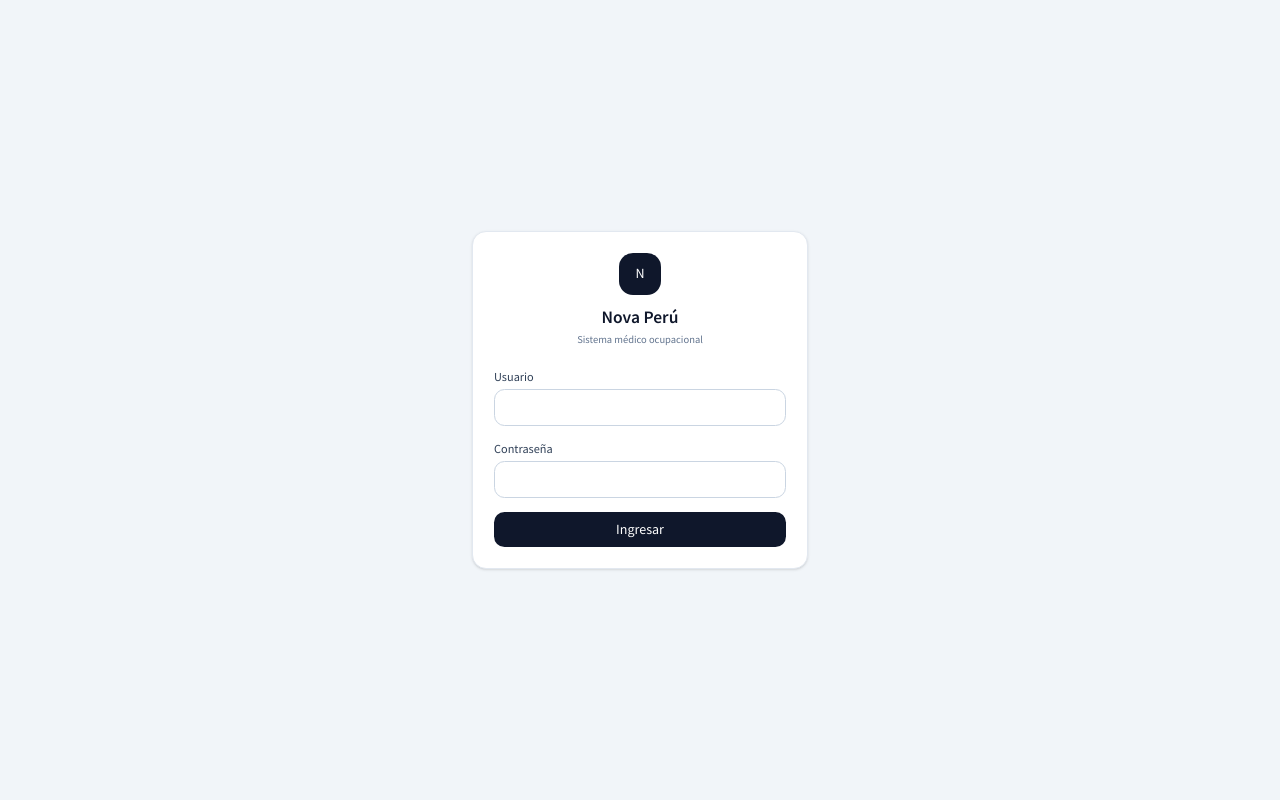
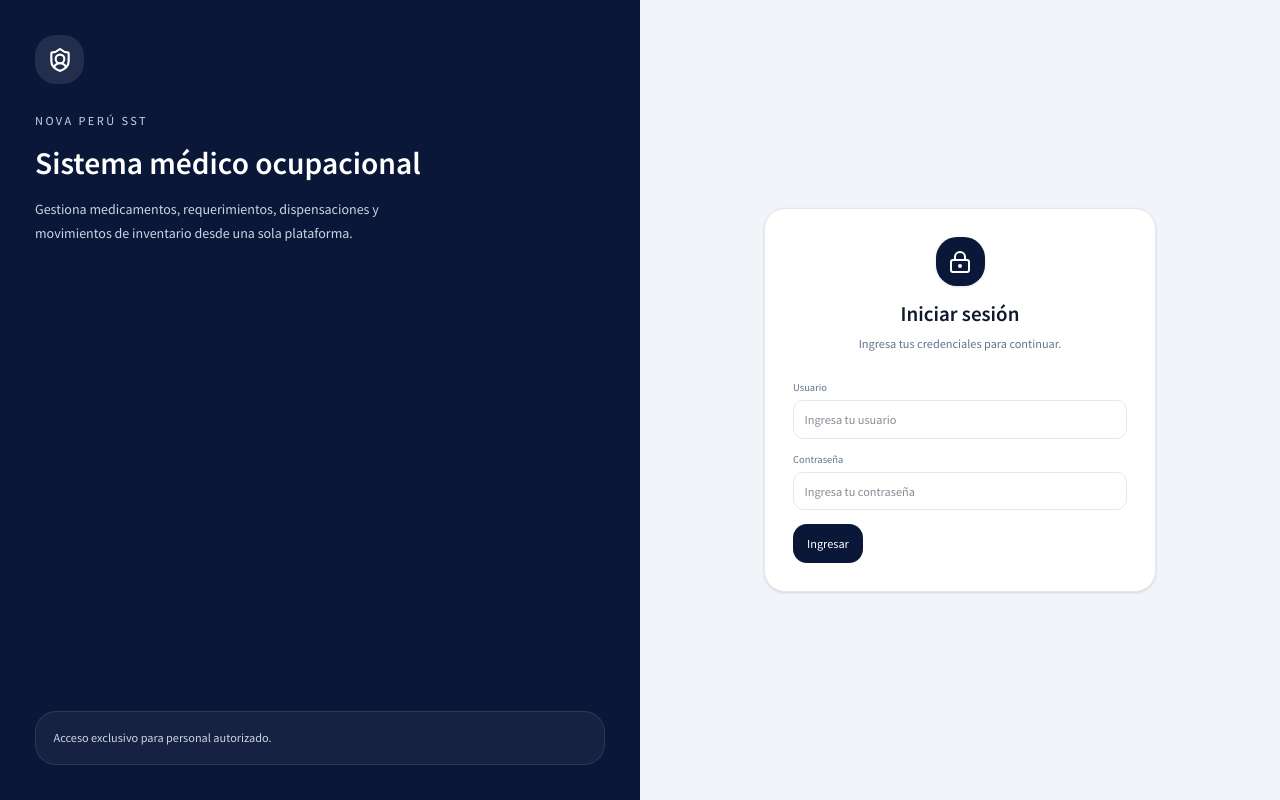
Before and after one commit to nova-salud/nova-salud-web, a React (Vite) app: page /login in a window 1280 px wide. Built offline with nearby package versions, Linux system fonts and the light colour scheme; no server answers.

Commit message:
feat: integrate AppToaster for enhanced user feedback and add toast service for error handling

```diff
--- a/src/App.tsx
+++ b/src/App.tsx
@@ -1,10 +1,12 @@
 import { RouterProvider } from 'react-router'
 import AppProvider from '@/app/providers/AppProvider'
 import { router } from '@/app/router'
+import AppToaster from './shared/components/feedback/AppToaster'
 
 const App = () => {
   return (
     <AppProvider>
+      <AppToaster />
       <RouterProvider router={router} />
     </AppProvider>
   )
--- /dev/null
+++ b/src/core/services/toast.service.ts
@@ -0,0 +1,26 @@
+import { toast } from 'sonner'
+
+export const toastService = {
+  success: (message: string) => {
+    toast.success(message)
+  },
+
+  error: (message: string) => {
+    toast.error(message)
+  },
+
+  info: (message: string) => {
+    toast(message)
+  },
+
+  promise: async <T>(
+    promise: Promise<T>,
+    messages: {
+      loading: string
+      success: string | ((data: T) => string)
+      error: string
+    },
+  )=> {
+    toast.promise(promise, messages)
+  },
+}
--- /dev/null
+++ b/src/core/utils/parse-backend-error.ts
@@ -0,0 +1,21 @@
+import type { BackendError } from '@/core/types/backend-error.type'
+
+const DEFAULT_ERROR_MESSAGE = 'Ocurrió un error inesperado.'
+
+export const parseBackendError = (error: unknown): string => {
+  if (!error) return DEFAULT_ERROR_MESSAGE
+
+  const backendError = error as BackendError
+
+  // Caso: message = string[]
+  if (Array.isArray(backendError?.message)) {
+    return backendError.message[0] ?? DEFAULT_ERROR_MESSAGE
+  }
+
+  // Caso: message = string
+  if (typeof backendError?.message === 'string') {
+    return backendError.message
+  }
+
+  return DEFAULT_ERROR_MESSAGE
+}
--- a/src/features/auth/hooks/useLogin.ts
+++ b/src/features/auth/hooks/useLogin.ts
@@ -1,11 +1,17 @@
-import { useState } from 'react'
-import type { BackendError } from '@/core/types/backend-error.type'
+import { useCallback, useState } from 'react'
+import { useNavigate } from 'react-router'
+import { authService } from '../services/auth.service'
+import { parseBackendError } from '@/core/utils/parse-backend-error'
+import { toastService } from '@/core/services/toast.service'
 import { useAuthStore } from '@/shared/store/auth.store'
-import { authService } from '../services/auth.service'
-import type { LoginDto } from '../types/login.dto'
+
+type LoginDto = {
+  username: string
+  password: string
+}
 
 type UseLoginReturn = {
-  login: (payload: LoginDto) => Promise<void>
+  login: (dto: LoginDto) => Promise<void>
   isLoading: boolean
   error: string | null
   clearError: () => void
@@ -13,35 +19,32 @@ type UseLoginReturn = {
 
 export const useLogin = (): UseLoginReturn => {
   const setSession = useAuthStore((state) => state.setSession)
+  const navigate = useNavigate()
 
   const [isLoading, setIsLoading] = useState(false)
   const [error, setError] = useState<string | null>(null)
 
-  const login = async (payload: LoginDto): Promise<void> => {
+  const login = useCallback(async (dto: LoginDto) => {
     try {
       setIsLoading(true)
       setError(null)
 
-      const session = await authService.login(payload)
+      const session = await authService.login(dto)
       setSession(session)
+
+      toastService.success('Bienvenido 👋')
+      navigate('/')
     } catch (err) {
-      const backendError = err as BackendError
+      const message = parseBackendError(err)
 
-      if (Array.isArray(backendError.message)) {
-        setError(backendError.message[0] ?? 'Ocurrió un error al iniciar sesión.')
-      } else {
-        setError(backendError.message ?? 'Ocurrió un error al iniciar sesión.')
-      }
-
-      throw err
+      setError(message)
+      toastService.error(message)
     } finally {
       setIsLoading(false)
     }
-  }
+  }, [navigate])
 
-  const clearError = (): void => {
-    setError(null)
-  }
+  const clearError = () => setError(null)
 
   return {
     login,
--- a/src/features/auth/pages/LoginPage.tsx
+++ b/src/features/auth/pages/LoginPage.tsx
@@ -1,11 +1,13 @@
-import { useState } from 'react'
+import { useState, type FormEvent } from 'react'
 import { Navigate } from 'react-router'
+import { LockKeyhole, ShieldUser } from 'lucide-react'
+import { Button, Input } from '@/shared/components/ui/form'
 import { useAuth } from '@/shared/hooks/useAuth'
 import { useLogin } from '../hooks/useLogin'
 
 const LoginPage = () => {
   const { isAuthenticated } = useAuth()
-  const { login, isLoading, error, clearError } = useLogin()
+  const { login, isLoading, clearError } = useLogin()
 
   const [username, setUsername] = useState('')
   const [password, setPassword] = useState('')
@@ -14,9 +16,8 @@ const LoginPage = () => {
     return <Navigate to="/" replace />
   }
 
-  const handleSubmit = async (event: React.SubmitEvent<HTMLFormElement>) => {
+  const handleSubmit = async (event: FormEvent<HTMLFormElement>) => {
     event.preventDefault()
-
     clearError()
 
     await login({
@@ -26,65 +27,80 @@ const LoginPage = () => {
   }
 
   return (
-    <div className="flex min-h-screen items-center justify-center bg-slate-100 px-4">
-      <form
-        onSubmit={handleSubmit}
-        className="w-full max-w-sm rounded-2xl border border-slate-200 bg-white p-6 shadow-sm"
-      >
-        <div className="mb-6 text-center">
-          <div className="mx-auto mb-3 flex h-12 w-12 items-center justify-center rounded-2xl bg-slate-900 text-white">
-            N
+    <div className="flex min-h-screen bg-slate-100">
+      <div className="hidden flex-1 bg-[#0B1739] lg:flex lg:flex-col lg:justify-between lg:p-10">
+        <div>
+          <div className="flex h-14 w-14 items-center justify-center rounded-3xl bg-white/10 text-white">
+            <ShieldUser size={26} />
           </div>
-          <h1 className="text-xl font-semibold text-slate-900">Nova Perú</h1>
-          <p className="mt-1 text-xs text-slate-500">
-            Sistema médico ocupacional
+
+          <div className="mt-8 max-w-md">
+            <p className="text-sm font-medium uppercase tracking-[0.2em] text-slate-300">
+              Nova Perú SST
+            </p>
+
+            <h1 className="mt-4 text-4xl font-semibold leading-tight text-white">
+              Sistema médico ocupacional
+            </h1>
+
+            <p className="mt-4 text-base leading-7 text-slate-300">
+              Gestiona medicamentos, requerimientos, dispensaciones y movimientos
+              de inventario desde una sola plataforma.
+            </p>
+          </div>
+        </div>
+
+        <div className="rounded-3xl border border-white/10 bg-white/5 p-5">
+          <p className="text-sm text-slate-300">
+            Acceso exclusivo para personal autorizado.
           </p>
         </div>
+      </div>
 
-        <div className="mb-4">
-          <label htmlFor="username" className="mb-1 block text-sm font-medium text-slate-700">
-            Usuario
-          </label>
-          <input
-            id="username"
-            type="text"
-            value={username}
-            onChange={(event) => setUsername(event.target.value)}
-            className="w-full rounded-xl border border-slate-300 px-3 py-2 outline-none focus:border-slate-500"
-            autoComplete="username"
-            required
-          />
+      <div className="flex flex-1 items-center justify-center px-4 py-10 sm:px-6 lg:px-10">
+        <div className="w-full max-w-md rounded-3xl border border-slate-200 bg-white p-6 shadow-sm sm:p-8">
+          <div className="mb-8 text-center">
+            <div className="mx-auto flex h-14 w-14 items-center justify-center rounded-3xl bg-[#0B1739] text-white shadow-sm">
+              <LockKeyhole size={24} />
+            </div>
+
+            <h2 className="mt-4 text-2xl font-semibold text-slate-900">
+              Iniciar sesión
+            </h2>
+
+            <p className="mt-2 text-sm text-slate-500">
+              Ingresa tus credenciales para continuar.
+            </p>
+          </div>
+
+          <form onSubmit={handleSubmit} className="space-y-4">
+            <Input
+              label="Usuario"
+              placeholder="Ingresa tu usuario"
+              value={username}
+              onChange={setUsername}
+              autoComplete="username"
+            />
+
+            <Input
+              label="Contraseña"
+              type="password"
+              placeholder="Ingresa tu contraseña"
+              value={password}
+              onChange={setPassword}
+              autoComplete="current-password"
+            />
+
+            <Button
+              type="submit"
+              isLoading={isLoading}
+              loadingText="Ingresando..."
+            >
+              Ingresar
+            </Button>
+          </form>
         </div>
-
-        <div className="mb-4">
-          <label htmlFor="password" className="mb-1 block text-sm font-medium text-slate-700">
-            Contraseña
-          </label>
-          <input
-            id="password"
-            type="password"
-            value={password}
-            onChange={(event) => setPassword(event.target.value)}
-            className="w-full rounded-xl border border-slate-300 px-3 py-2 outline-none focus:border-slate-500"
-            autoComplete="current-password"
-            required
-          />
-        </div>
-
-        {error ? (
-          <div className="mb-4 rounded-xl border border-red-200 bg-red-50 px-3 py-2 text-sm text-red-600">
-            {error}
-          </div>
-        ) : null}
-
-        <button
-          type="submit"
-          disabled={isLoading}
-          className="w-full rounded-xl bg-slate-900 px-4 py-2 text-white disabled:cursor-not-allowed disabled:opacity-60"
-        >
-          {isLoading ? 'Ingresando...' : 'Ingresar'}
-        </button>
-      </form>
+      </div>
     </div>
   )
 }
--- /dev/null
+++ b/src/shared/components/feedback/AppToaster.tsx
@@ -0,0 +1,15 @@
+import { Toaster } from 'sonner'
+
+const AppToaster = () => {
+  return (
+    <Toaster
+      position="bottom-right"
+      richColors
+      closeButton
+      expand
+      visibleToasts={5}
+    />
+  )
+}
+
+export default AppToaster
--- /dev/null
+++ b/src/shared/components/ui/form/Button.tsx
@@ -0,0 +1,52 @@
+import type { ButtonHTMLAttributes } from 'react'
+import { cn } from '@/shared/utils'
+
+type ButtonVariant =
+  | 'primary'
+  | 'secondary'
+  | 'success'
+  | 'info'
+  | 'warning'
+  | 'error'
+  | 'ghost'
+
+type ButtonProps = ButtonHTMLAttributes<HTMLButtonElement> & {
+  variant?: ButtonVariant
+  isLoading?: boolean
+  loadingText?: string
+}
+
+const VARIANT_STYLES: Record<ButtonVariant, string> = {
+  primary: 'bg-[#0B1739] text-white hover:opacity-95',
+  secondary: 'bg-slate-200 text-slate-800 hover:bg-slate-300',
+  success: 'bg-emerald-600 text-white hover:bg-emerald-700',
+  info: 'bg-sky-600 text-white hover:bg-sky-700',
+  warning: 'bg-amber-500 text-white hover:bg-amber-600',
+  error: 'bg-red-600 text-white hover:bg-red-700',
+  ghost: 'bg-transparent text-slate-700 hover:bg-slate-100',
+}
+
+export const Button = ({
+  children,
+  className,
+  variant = 'primary',
+  isLoading = false,
+  loadingText,
+  disabled,
+  ...props
+}: ButtonProps) => {
+  return (
+    <button
+      disabled={disabled || isLoading}
+      className={cn(
+        'rounded-2xl px-4 py-3 text-sm font-medium transition',
+        'disabled:cursor-not-allowed disabled:opacity-60',
+        VARIANT_STYLES[variant],
+        className,
+      )}
+      {...props}
+    >
+      {isLoading ? loadingText ?? 'Cargando...' : children}
+    </button>
+  )
+}
--- a/src/shared/components/ui/form/index.ts
+++ b/src/shared/components/ui/form/index.ts
@@ -3,3 +3,4 @@ export * from './Input'
 export * from './Label'
 export * from './Select'
 export * from './Textarea'
+export * from './Button'
```
Also changed, not shown: src/features/inventory/dispensations/hooks/useCreateDispensation.ts (+7 -11 lines), src/features/inventory/dispensations/hooks/useCreateDispensationForm.ts (+8 -4 lines).
